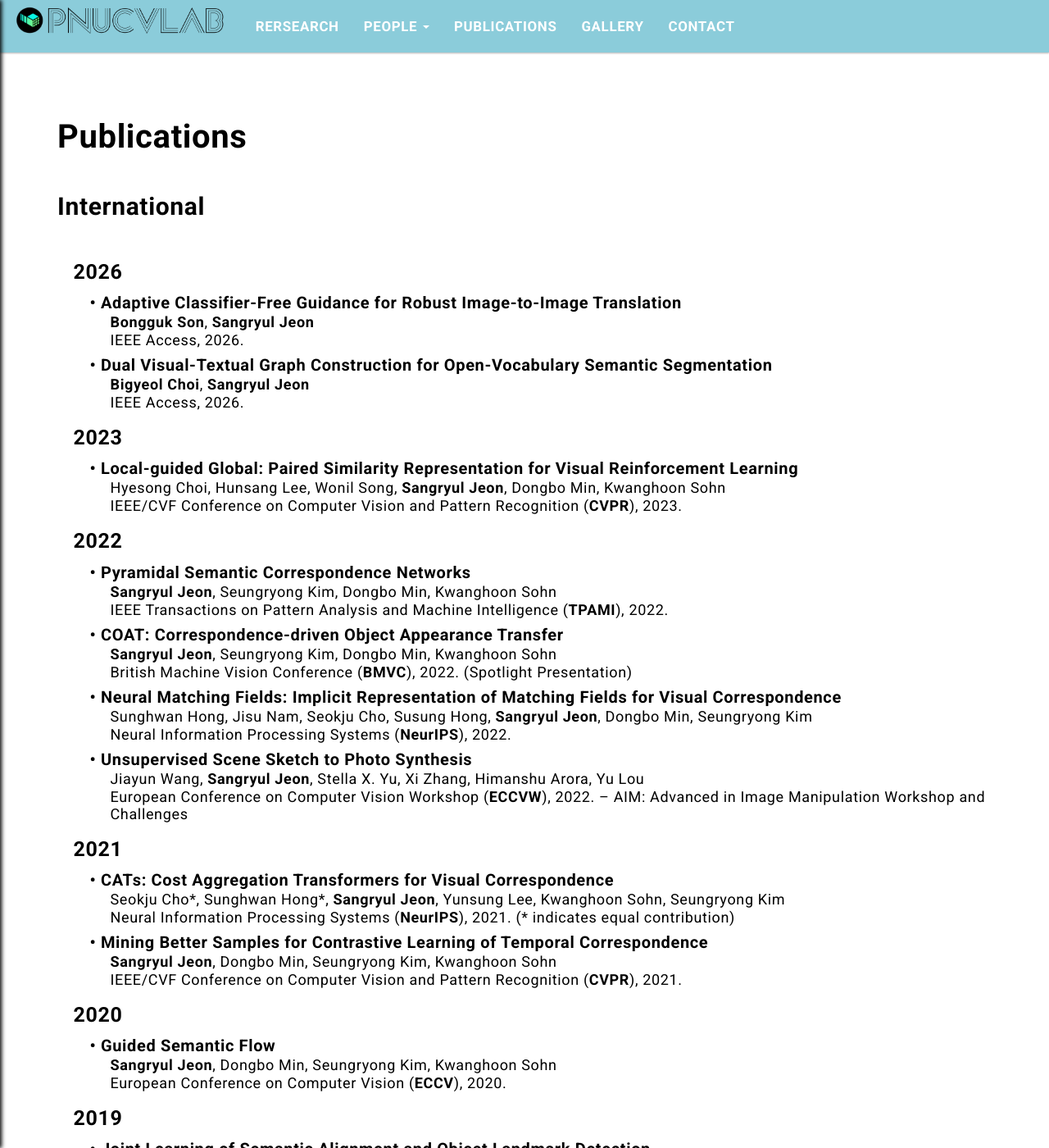
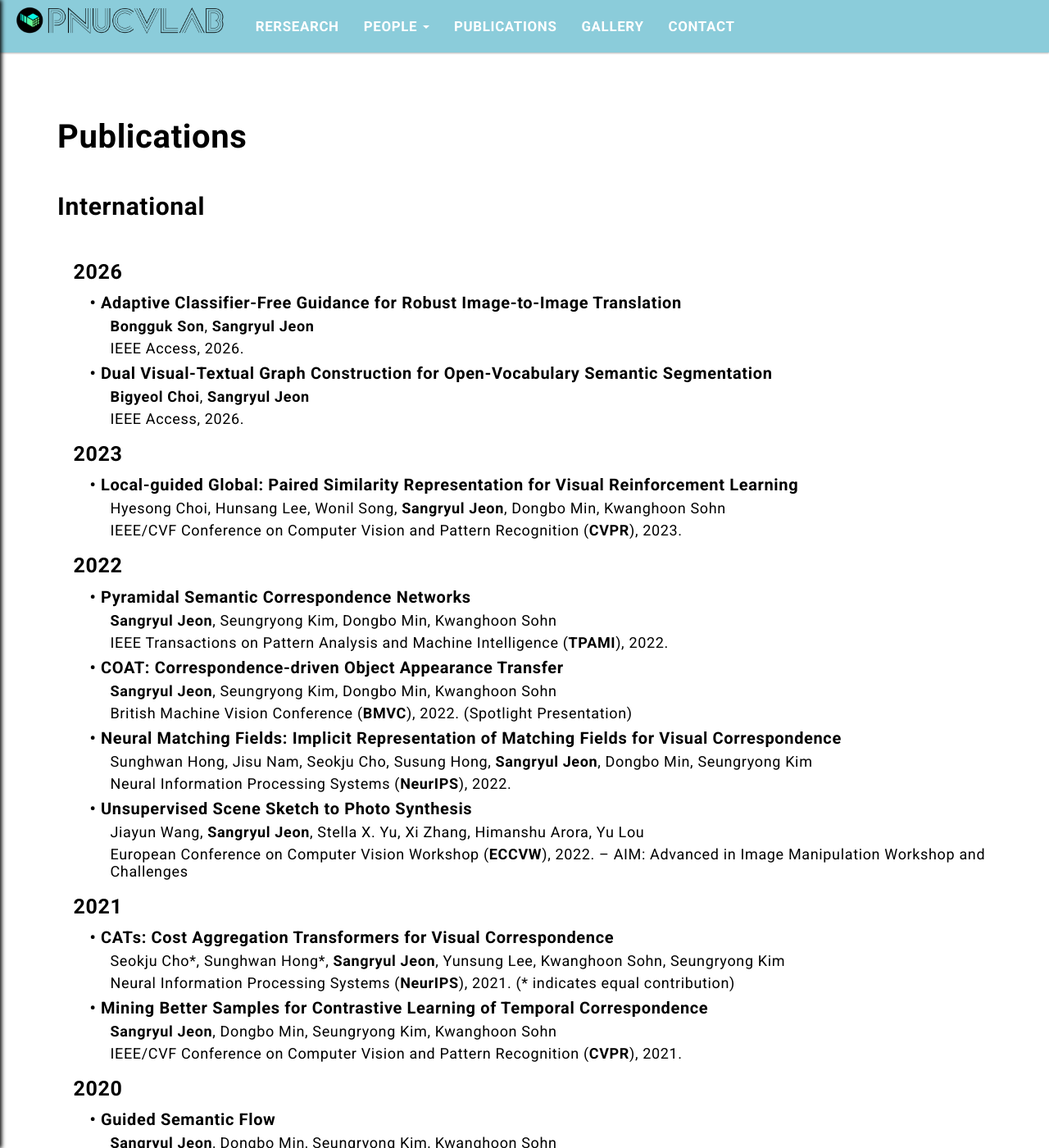
Before and after one commit to pnucvlab/pnucvlab.github.io, a Jekyll site: the page built from pages/publications.html, in a window 1280 px wide and 1400 px high. Shown: the whole window at 82% size. Built offline with Jekyll 4.4.1, drawn with Linux system fonts in a browser that asks for light colours.

Commit message:
edit design

```diff
--- a/assets/css/main.css
+++ b/assets/css/main.css
@@ -142,11 +142,17 @@
 	height: 50px;
 	display: flex;
 	align-items: center;
+	padding-top: 0;
+	padding-bottom: 0;
+	line-height: 1;
+	margin-top: 0;
+	margin-bottom: 0;
 }
 
 .navbar-default .navbar-brand .logo {
 	height: 50px;
 	width: auto;
+	display: block;
 }
 
 .navbar-default .navbar-brand .logo:hover {
@@ -472,7 +478,7 @@
 .publication-info {
 	display: flex;
 	flex-direction: column;
-	gap: 1px;
+	gap: 6px;
 	font-size: 13px;
 }
 
```
